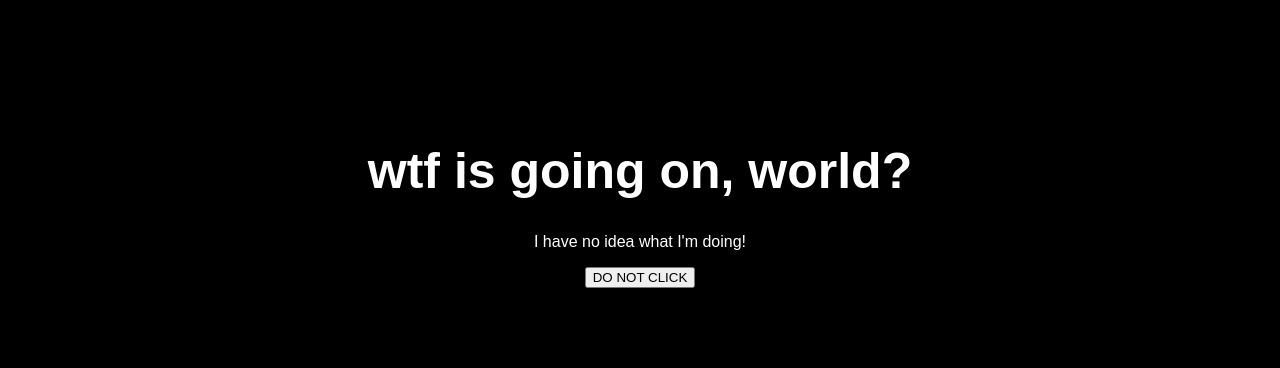
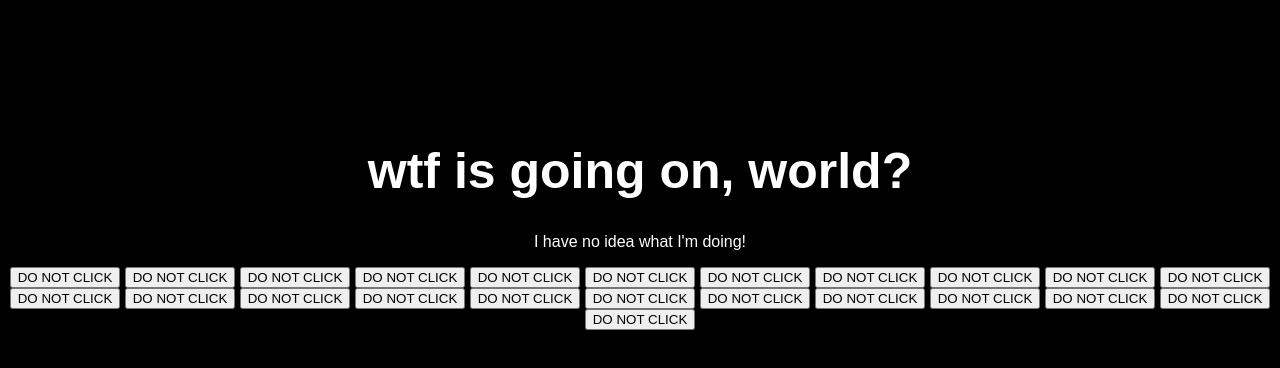
Before and after one commit to corvidiot-exe/bug-free-octo-engine, a plain HTML site: page index.html in a window 1280 px wide. Drawn offline with Linux system fonts and the light colour scheme.

Commit message:
Add multiple 'DO NOT CLICK' buttons
Added multiple buttons that trigger the sayHello function.

```diff
--- a/index.html
+++ b/index.html
@@ -10,6 +10,28 @@
     <p>I have no idea what I'm doing!</p>
 
     <button onclick="sayHello()">DO NOT CLICK</button>
+    <button onclick="sayHello()">DO NOT CLICK</button>
+    <button onclick="sayHello()">DO NOT CLICK</button>
+    <button onclick="sayHello()">DO NOT CLICK</button>
+    <button onclick="sayHello()">DO NOT CLICK</button>
+    <button onclick="sayHello()">DO NOT CLICK</button>
+    <button onclick="sayHello()">DO NOT CLICK</button>
+    <button onclick="sayHello()">DO NOT CLICK</button>
+    <button onclick="sayHello()">DO NOT CLICK</button>
+    <button onclick="sayHello()">DO NOT CLICK</button>
+    <button onclick="sayHello()">DO NOT CLICK</button>
+    <button onclick="sayHello()">DO NOT CLICK</button>
+    <button onclick="sayHello()">DO NOT CLICK</button>
+    <button onclick="sayHello()">DO NOT CLICK</button>
+    <button onclick="sayHello()">DO NOT CLICK</button>
+    <button onclick="sayHello()">DO NOT CLICK</button>
+    <button onclick="sayHello()">DO NOT CLICK</button>
+    <button onclick="sayHello()">DO NOT CLICK</button>
+    <button onclick="sayHello()">DO NOT CLICK</button>
+    <button onclick="sayHello()">DO NOT CLICK</button>
+    <button onclick="sayHello()">DO NOT CLICK</button>
+    <button onclick="sayHello()">DO NOT CLICK</button>
+    <button onclick="sayHello()">DO NOT CLICK</button>
 
     <script src="script.js"></script>
 </body>
```
